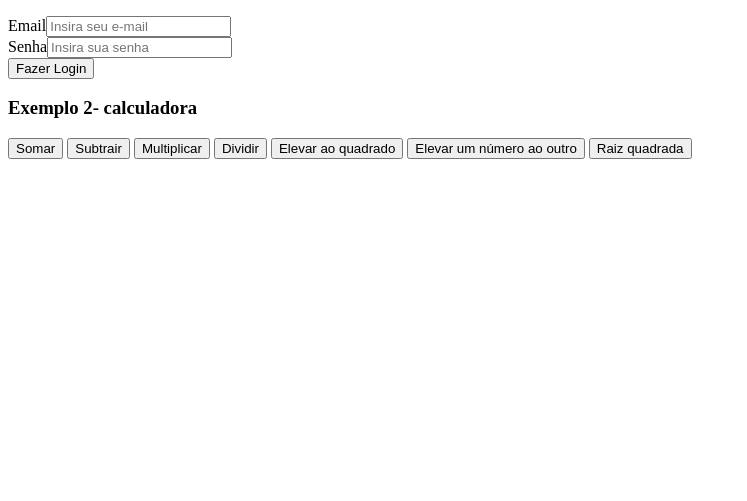
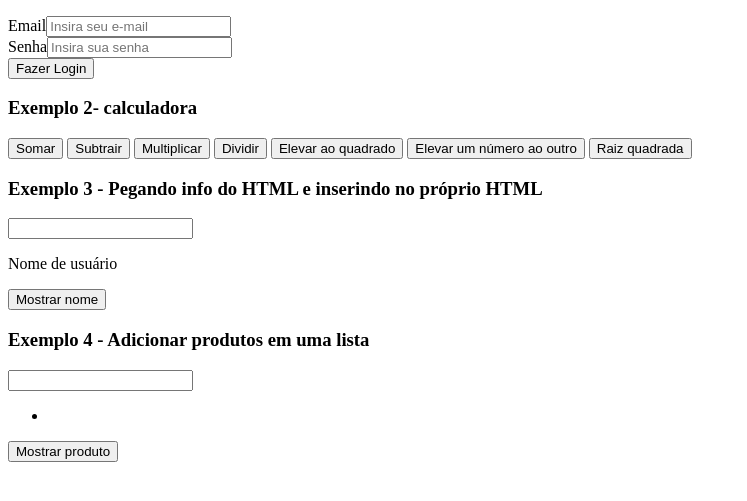
Before and after one commit to gabrieu5563/aula-javascript, a plain HTML site: page index.html in a window 1280 px wide. Shown: the part 105-606 px from the top of the page, without its empty margins (0-747 px from the left). Drawn offline with Linux system fonts and the light colour scheme.

Commit message:
feat: adicionei as funcoes nome e produto
adicionei a funcao nome que exibe o nome digitado quando o botao for apertado e a funcao produto que exibe o nome do produto quando o usuario apertar o botao.

```diff
--- a/index.html
+++ b/index.html
@@ -20,6 +20,18 @@
     <button onclick="elevarquad()">Elevar ao quadrado</button>
     <button onclick="elevar()">Elevar um número ao outro</button>
     <button onclick="raiz()">Raiz quadrada</button>
+
+    <h3>Exemplo 3 - Pegando info do HTML e inserindo no próprio HTML</h3>
+    <input type="text" id="frmnome"><br>
+    <p id="exibenome">Nome de usuário</p>
+    <button onclick="nome()">Mostrar nome</button>
+
+    <h3>Exemplo 4 - Adicionar produtos em uma lista</h3>
+    <input type="text" id="frmproduto">
+    <ul>
+        <li id="exibeproduto"></li>
+    </ul>
+    <button onclick="produto()">Mostrar produto</button>
 </body>
 </html>
 
--- a/js/script.js
+++ b/js/script.js
@@ -82,3 +82,20 @@ function raiz(){
     console.log(resultado)
     alert(resultado)
 }
+
+//var é uma variável global, qualquer função consegue indentificar. não é bom usar pois pode ocorrer interferência
+//let é a mesma coisa q var mas só funciona dentro da própria função
+//const é uma variável onde o valor não pode ser alterado
+
+function nome(){
+    const nome = document.getElementById("frmnome").value //.value pega apenas o valor dentro desse elemento
+    //usei const pq não vou mudar o nome, só vou utiliza-lo em algum outro lugar. Por isso ele pode ser uma varáivel constante pq n vai mudar.
+    console.log(nome)
+    document.getElementById("exibenome").innerHTML = nome
+}
+
+function produto(){
+    const produto = document.getElementById("frmproduto").value
+    console.log(produto)
+    document.getElementById("exibeproduto").innerHTML = produto
+}
```
